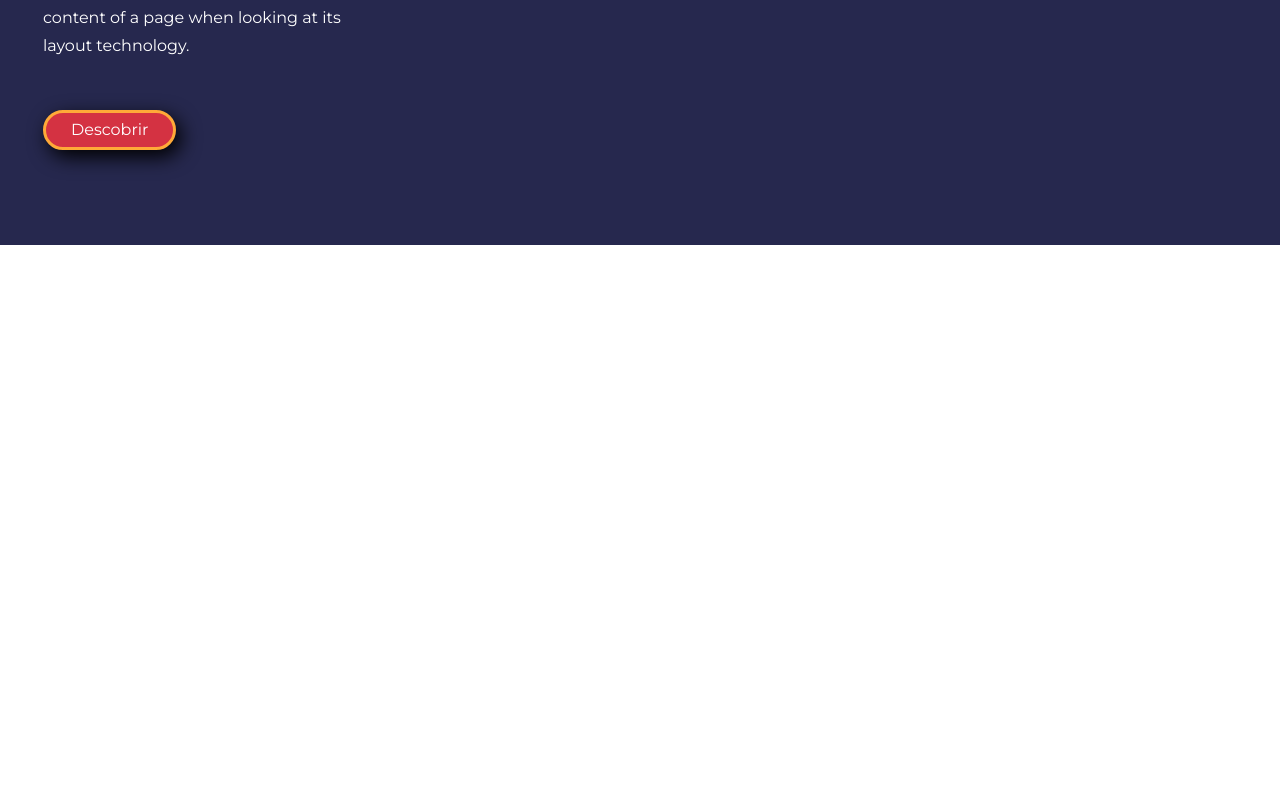
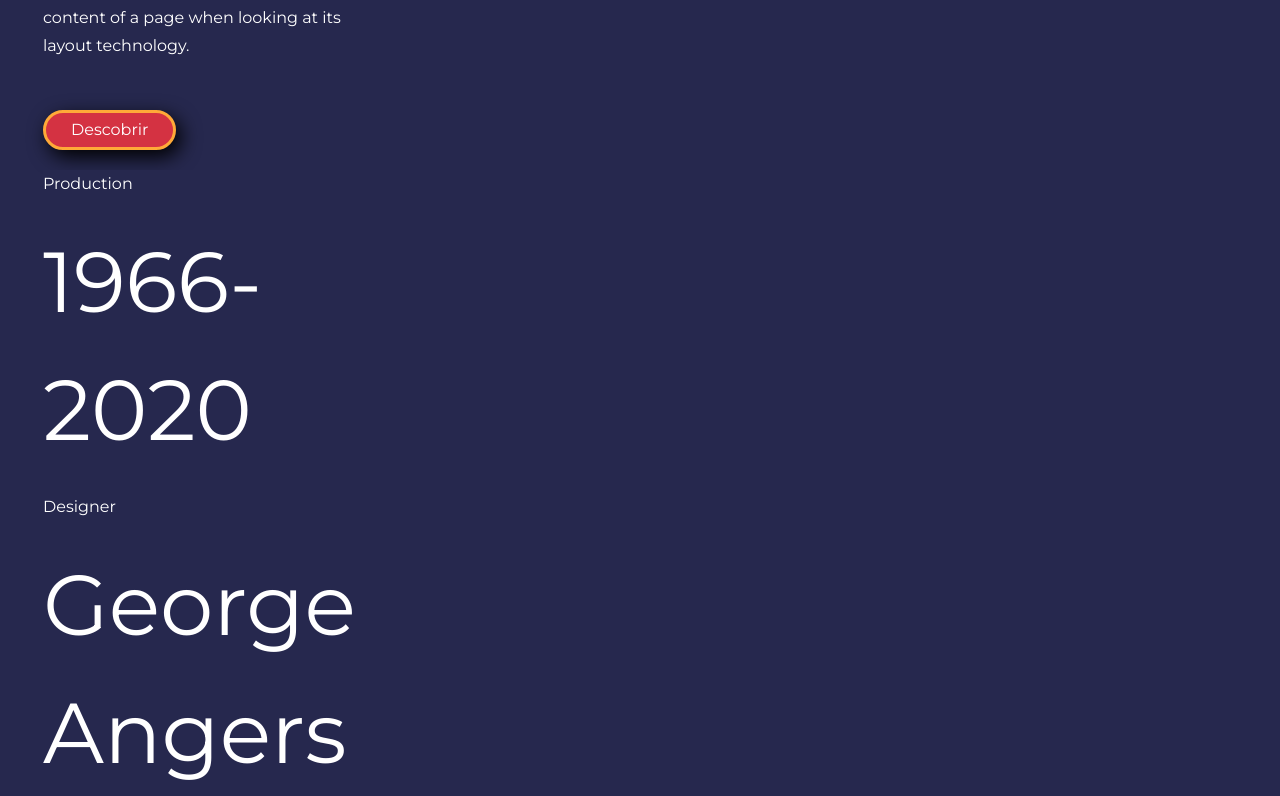
Before and after one commit to neguinho237/react-studies, a React (Create React App) app: page / in a window 1280 px wide. Shown: the part 555-1351 px from the top of the page. Before the commit the page ends 800 px from the top, so only its background shows below. Built offline with nearby package versions, Linux system fonts and the light colour scheme.

Commit message:
feat: CarAtualization

```diff
--- a/src/CarroApp/index.jsx
+++ b/src/CarroApp/index.jsx
@@ -33,8 +33,17 @@ export default function Carros (){
                             <div className="content">
                                 <h2><span>chevrolet</span>camaro</h2>
                                 <p>It is a long established fact that a set reader will distracted by the readable content of a page when looking at its layout technology.</p>
+                                <button className="discover-btn">Descobrir</button>
+                            <div className="production">
+                                <p>Production</p>
+                                <h2>1966-2020</h2>
                             </div>
-                            <button className="discover-btn">Descobrir</button>
+                            <div className="production">
+                                <p>Designer</p>
+                                <h2>George Angers</h2>
+                            </div>
+                            </div>
+
                         </div>
                     </div>
                 </div>
--- a/src/CarroApp/styles.css
+++ b/src/CarroApp/styles.css
@@ -5,6 +5,7 @@
     padding: 0;
     box-sizing: border-box;
     font-family: 'Montserrat', sans-serif;
+    background-color: #26284e;
 }
 
 a, a:hover{
@@ -131,7 +132,7 @@ li{
 }
 
 .hero .row .left-sec .discover-btn a{
-    color: #c62626;
+    color: #ff008c;
     font-size: 25px;
     letter-spacing: 2px;
     margin-right: 15px;
```
